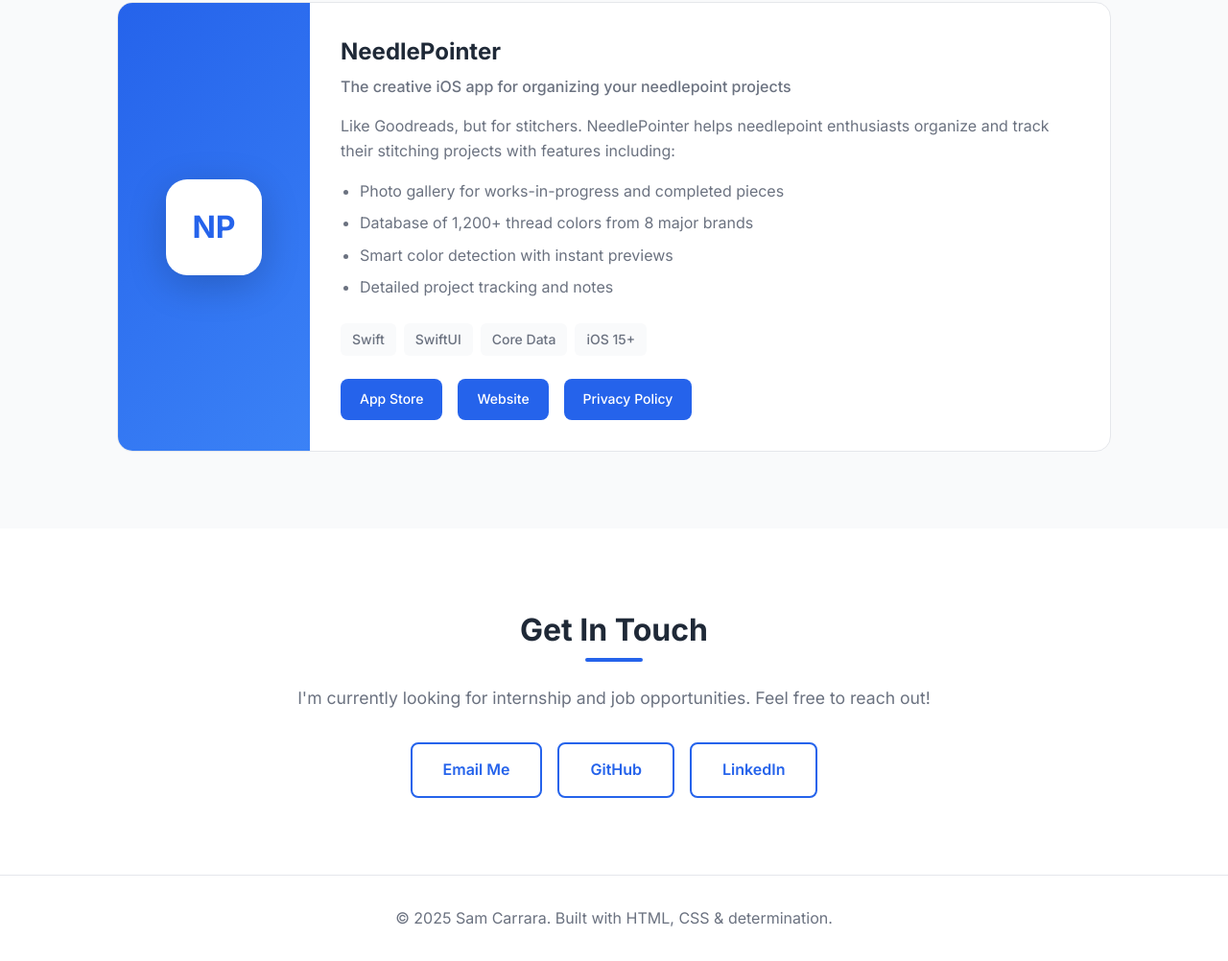
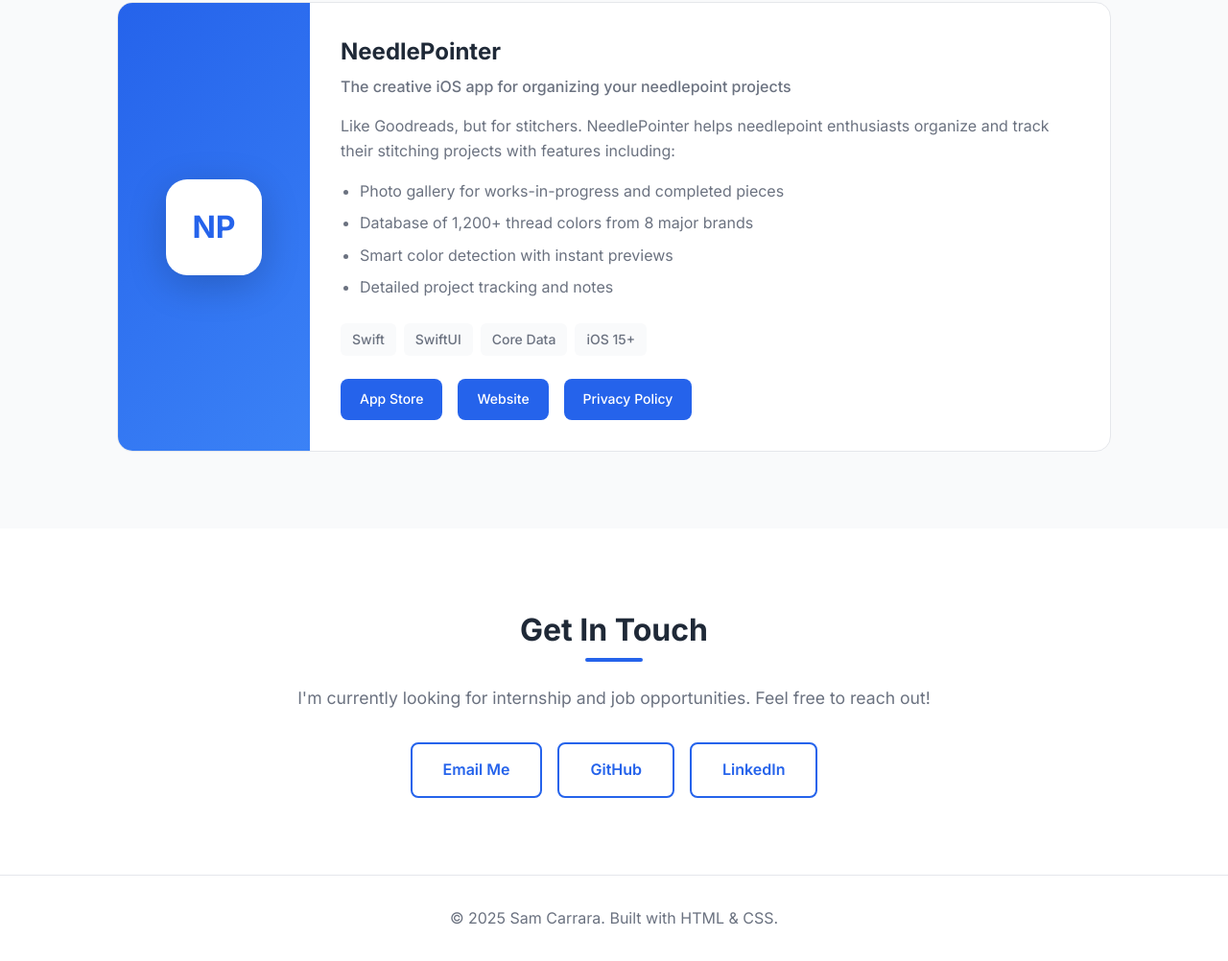
Before and after one commit to samcarrara415/samswebsite, a plain HTML site: page index.html in a window 1280 px wide. Shown: the part 1966-2968 px from the top of the page at 96% size. Drawn offline with Linux system fonts and the light colour scheme.

Commit message:
Update footer copyright text

```diff
--- a/index.html
+++ b/index.html
@@ -131,7 +131,7 @@
     </main>
 
     <footer>
-        <p>&copy; 2025 Sam Carrara. Built with HTML, CSS & determination.</p>
+        <p>&copy; 2025 Sam Carrara. Built with HTML & CSS.</p>
     </footer>
 </body>
 </html>
```
